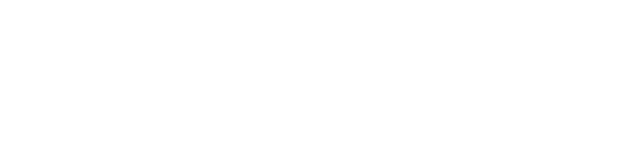
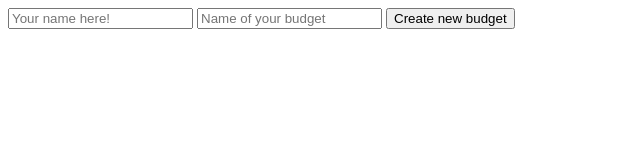
Before and after one commit to Flibben/BudgetProject, a plain HTML site: page index.html in a window 1280 px wide. Shown: the whole page, without its empty margins (0-640 px from the left). Drawn offline with Linux system fonts and the light colour scheme.

Commit message:
very barebone index.html

```diff
--- a/index.html
+++ b/index.html
@@ -1,11 +1,16 @@
 <!DOCTYPE html>
 <html lang="en">
-<head>
-    <meta charset="UTF-8">
-    <meta name="viewport" content="width=device-width, initial-scale=1.0">
+  <head>
+    <meta charset="UTF-8" />
+    <meta name="viewport" content="width=device-width, initial-scale=1.0" />
     <title>The App for your Budget</title>
-</head>
-<body>
-
-</body>
+    <link rel="stylesheet" href="" />
+  </head>
+  <body>
+    <div class="mainContainer">
+      <input type="text" name="" id="username" placeholder="Your name here!"/>
+      <input type="text" placeholder="Name of your budget" class="nameOfNewBudget" />
+      <button><span id="newBudgetBtn">Create new budget</span></button>
+    </div>
+  </body>
 </html>
```
Also changed, not shown: 1 other file.
